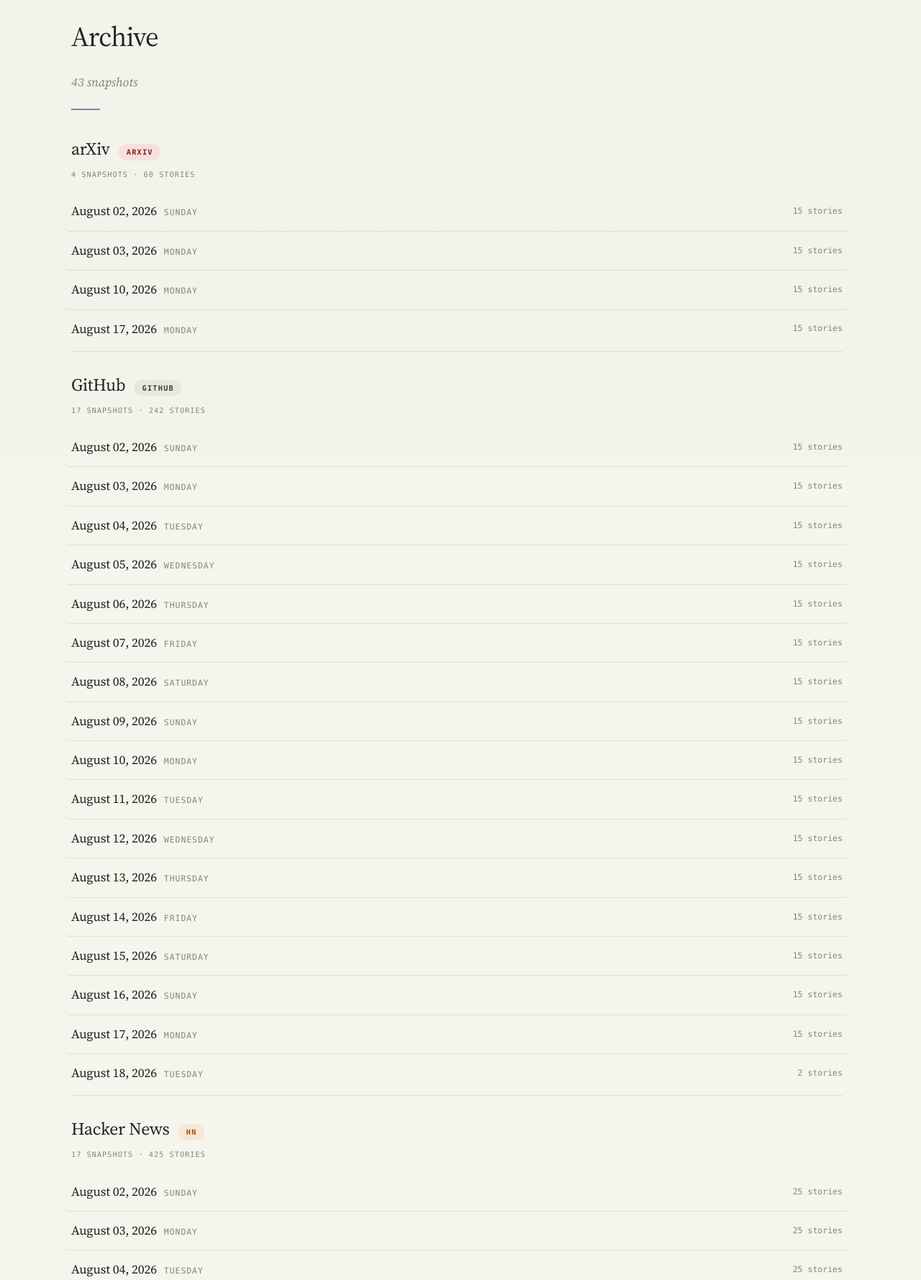
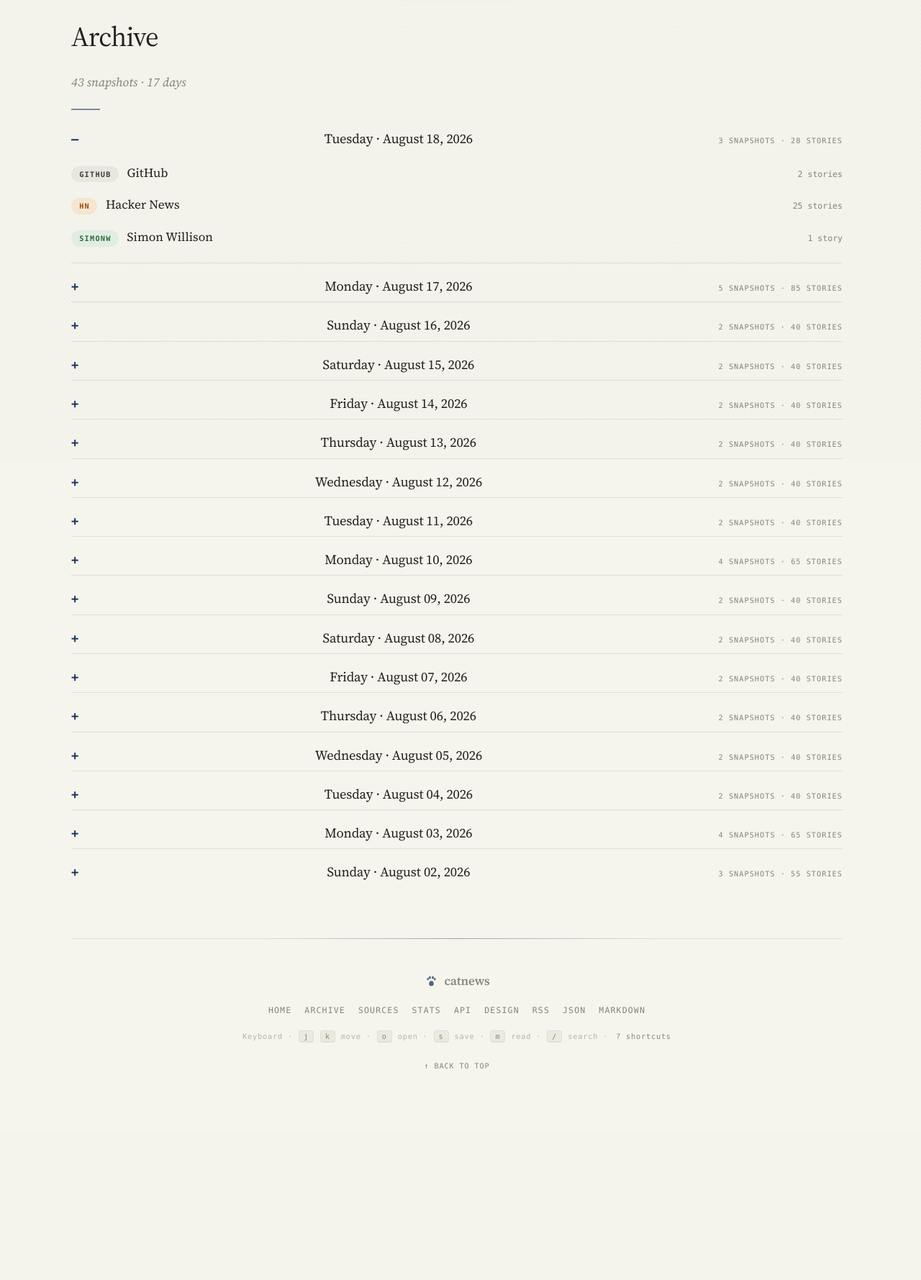
Before and after one commit to mkmlman/catnews, a FastAPI app: page /archive/ in a window 1280 px wide. Shown: the part 162-1941 px from the top of the page at 72% size. After the commit the page ends 1647 px from the top, so only its background shows below. Run offline with FastAPI, Linux system fonts and the light colour scheme; some libraries are stand-ins or nearby versions.

Commit message:
Archive by day: grouped collapsible index, click-through to snapshot pages

```diff
--- a/app/main.py
+++ b/app/main.py
@@ -17,6 +17,7 @@
 from .models import Digest, SourceSnapshot, Story
 from .render import (
     app_version,
+    archive_days,
     live_site_urls,
     render_heatmap_svg,
     render_manifest,
@@ -72,13 +73,11 @@
     digest = combined_digest(DATA_DIR)
     if digest is None:
         digest = Digest(date=today_utc(), stories=[])
-    editions = len(load_all_snapshots(DATA_DIR))
     return page(
         request,
         "index.html",
         "/",
         digest=digest,
-        editions=editions,
         freshness=fetch_status(DATA_DIR),
     )
 
@@ -86,7 +85,13 @@
 @app.get("/archive/", response_class=HTMLResponse)
 def archive(request: Request) -> HTMLResponse:
     snapshots = load_all_snapshots(DATA_DIR)
-    return page(request, "archive.html", "/archive/", snapshots=snapshots)
+    return page(
+        request,
+        "archive.html",
+        "/archive/",
+        snapshots=snapshots,
+        days=archive_days(snapshots),
+    )
 
 
 @app.get("/sources/", response_class=HTMLResponse)
--- a/app/static/style.css
+++ b/app/static/style.css
@@ -1271,56 +1271,63 @@
 }
 .snapshot-nav-link:hover { color: var(--accent); border-bottom-color: var(--accent); }
 
-.archive-source { padding: 26px 0 4px; }
-.archive-source + .archive-source { border-top: 1px solid var(--line); }
-.archive-summary {
+.archive-day { padding: 0; }
+.archive-day + .archive-day { border-top: 1px solid var(--line); }
+.archive-day-head {
+  display: flex;
+  align-items: baseline;
+  justify-content: space-between;
+  gap: 12px;
+  cursor: pointer;
+  padding: 16px 0 6px;
+  list-style: none;
+  color: var(--ink);
+}
+.archive-day-head::-webkit-details-marker { display: none; }
+.archive-day-head::before {
+  content: "+ ";
+  font-family: var(--mono);
+  color: var(--accent);
+  font-weight: 600;
+}
+.archive-day[open] .archive-day-head::before { content: "– "; }
+.archive-day-date {
+  font-family: var(--serif);
+  font-size: 1.15rem;
+  letter-spacing: -0.01em;
+}
+.archive-day-count {
   font-family: var(--mono);
   font-size: var(--label-xs);
   letter-spacing: 0.1em;
   text-transform: uppercase;
   color: var(--muted);
-  margin: 6px 0 0;
-}
-.archive-list { list-style: none; padding: 16px 0 0; margin: 0; }
-.archive-list li {
+  white-space: nowrap;
+}
+.archive-day-list { list-style: none; padding: 4px 0 14px; margin: 0; display: grid; gap: 2px; }
+.archive-day-item { margin: 0 -10px; border-radius: 8px; transition: background-color 0.18s; }
+.archive-day-item:hover { background: var(--accent-soft); }
+.archive-day-link {
   display: flex;
-  justify-content: space-between;
   align-items: baseline;
-  padding: 12px 10px;
-  border-bottom: 1px solid var(--line);
-  border-radius: 8px;
-  margin: 0 -10px;
-  transition: background-color 0.18s, border-color 0.18s;
+  gap: 12px;
+  padding: 7px 10px;
+  color: var(--ink);
   animation: rise 0.4s var(--ease-soft) both;
-  animation-delay: min(calc(var(--i, 0) * 0.03s), 0.3s);
-}
-.archive-list li:last-child { border-bottom: none; }
-.archive-list li:hover {
-  background: var(--accent-soft);
-  border-color: var(--accent-ring);
-}
-.archive-list li:hover .archive-day { color: var(--accent); }
-.archive-list a { display: flex; align-items: baseline; gap: 10px; color: var(--ink); }
-.archive-date {
-  font-family: var(--serif);
-  font-size: 1.08rem;
-  letter-spacing: -0.01em;
-  transition: color 0.15s ease;
-}
-.archive-day {
-  font-family: var(--mono);
-  font-size: var(--label-sm);
-  letter-spacing: 0.08em;
-  text-transform: uppercase;
-  color: var(--muted);
-}
-.archive-list a:hover .archive-date { color: var(--accent); }
-.archive-count {
+  animation-delay: min(calc(var(--i, 0) * 0.02s), 0.24s);
+}
+.archive-day-source {
+  flex: 1;
+  min-width: 0;
+  overflow: hidden;
+  text-overflow: ellipsis;
+  white-space: nowrap;
+}
+.archive-day-stories {
   font-family: var(--mono);
   font-size: var(--label-sm);
   color: var(--muted);
   font-variant-numeric: tabular-nums;
-  align-self: center;
   white-space: nowrap;
 }
 
--- a/app/store.py
+++ b/app/store.py
@@ -239,16 +239,22 @@
 
     Sources are interleaved round-robin so one source (e.g. a large HN pull)
     doesn't dominate the top of the feed.
+
+    The digest is dated from the newest snapshot actually archived, so a
+    published page never claims a later date than its own data.
     """
     per_source: list[list[Story]] = []
+    latest: date | None = None
     for source in SOURCES:
         snap = load_latest_snapshot(source, data_dir)
         if snap:
             per_source.append(snap.stories)
+            if latest is None or snap.date > latest:
+                latest = snap.date
     stories = interleave(per_source)
     if not stories:
         return None
-    return Digest(date=day or today_utc(), stories=stories)
+    return Digest(date=day or latest or today_utc(), stories=stories)
 
 
 def interleave(groups: list[list[Story]]) -> list[Story]:
--- a/app/templates/index.html
+++ b/app/templates/index.html
@@ -7,7 +7,7 @@
 {% endfor %}
 <section class="hero">
   <h1 class="sr-only">{{ app_name }} — {{ digest.date.strftime("%B %d, %Y") }}</h1>
-  <p class="edition-label">{{ digest.date.strftime("%B %d, %Y") }} · {{ editions }} snapshot{{ "s" if editions != 1 else "" }}</p>
+  <p class="edition-label">{{ digest.date.strftime("%B %d, %Y") }}</p>
   <p class="edition-sub">{{ digest.stories | length }} stor{{ "y" if digest.stories | length == 1 else "ies" }}{% if freshness.latest_snapshot and freshness.latest_snapshot < digest.date %} · sources through {{ freshness.latest_snapshot.strftime("%b %d, %Y") }}{% endif %}</p>
 </section>
 
--- a/app/templates/snapshot.html
+++ b/app/templates/snapshot.html
@@ -6,7 +6,7 @@
 <section class="page-header">
   {{ crumbs([("Home", base_path ~ "/"), ("Archive", base_path ~ "/archive/"), (label ~ " · " ~ snapshot.date.strftime("%B %d, %Y"), None)]) }}
   <h1>{{ label }}</h1>
-  <p class="muted">{{ snapshot.date.strftime("%A, %B %d, %Y") }} · {{ snapshot.stories | length }} stories</p>
+  <p class="muted">{{ snapshot.date.strftime("%A, %B %d, %Y") }} · {{ snapshot.stories | length }} stor{{ "y" if snapshot.stories | length == 1 else "ies" }}</p>
 </section>
 {% if prev_snapshot or next_snapshot %}
 <nav class="snapshot-nav" aria-label="Edition navigation">
--- a/scripts/build_site.py
+++ b/scripts/build_site.py
@@ -9,6 +9,7 @@
 
 from app.config import SOURCES
 from app.render import (
+    archive_days,
     render_fetch_status,
     render_heatmap_svg,
     render_json,
@@ -91,7 +92,6 @@
             base_url=base_url,
             page_path="/",
             digest=digest,
-            editions=len(snapshots),
             freshness=fetch_status(data_dir),
         ),
     )
@@ -103,6 +103,7 @@
             base_url=base_url,
             page_path="/archive/",
             snapshots=snapshots,
+            days=archive_days(snapshots),
         ),
     )
     for snap in snapshots:
```
Also changed, not shown: app/render.py (+21 -1 lines), app/templates/archive.html (+15 -20 lines), tests/test_catnews.py (+66 -0 lines).
